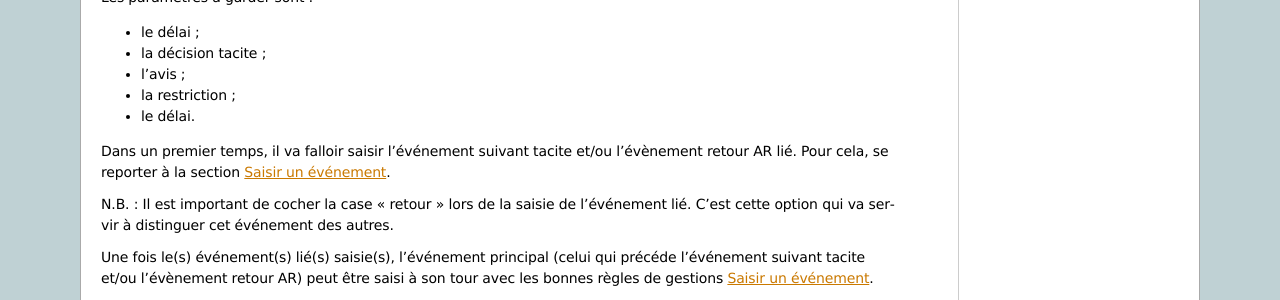
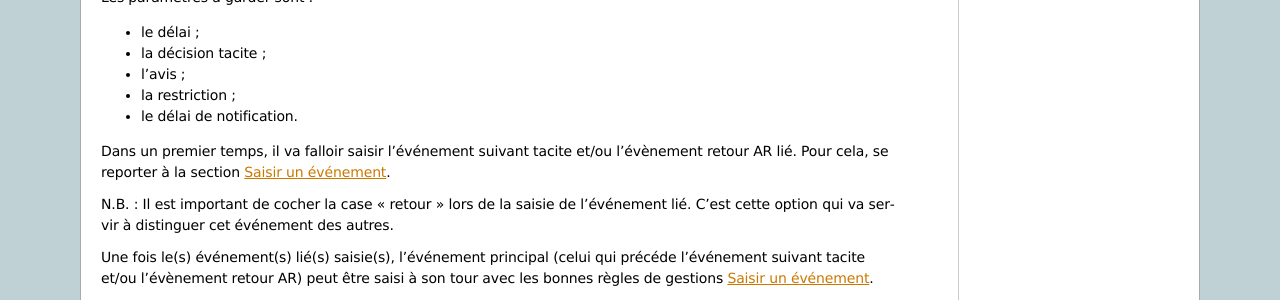
Before and after one commit to mpavaux/openads-documentation, a Sphinx documentation site: the page built from source/manuel_utilisateur/parametrage_dossier.rst, in a window 1280 px wide and 900 px high, scrolled down 5044 px. Shown: the part 152-452 px from the top of the window. Built offline with Sphinx 7.4.7, drawn with Linux system fonts in a browser that asks for light colours.

Commit message:
Correction d'un doublon

```diff
--- a/source/manuel_utilisateur/parametrage_dossier.rst
+++ b/source/manuel_utilisateur/parametrage_dossier.rst
@@ -348,7 +348,7 @@
 
 - la restriction ;
 
-- le délai.
+- le délai de notification.
 
 Dans un premier temps, il va falloir saisir l'événement suivant tacite et/ou
 l'évènement retour AR lié. Pour cela, se reporter à la section :ref:`parametrage_dossiers_saisir_evenement`.
```
